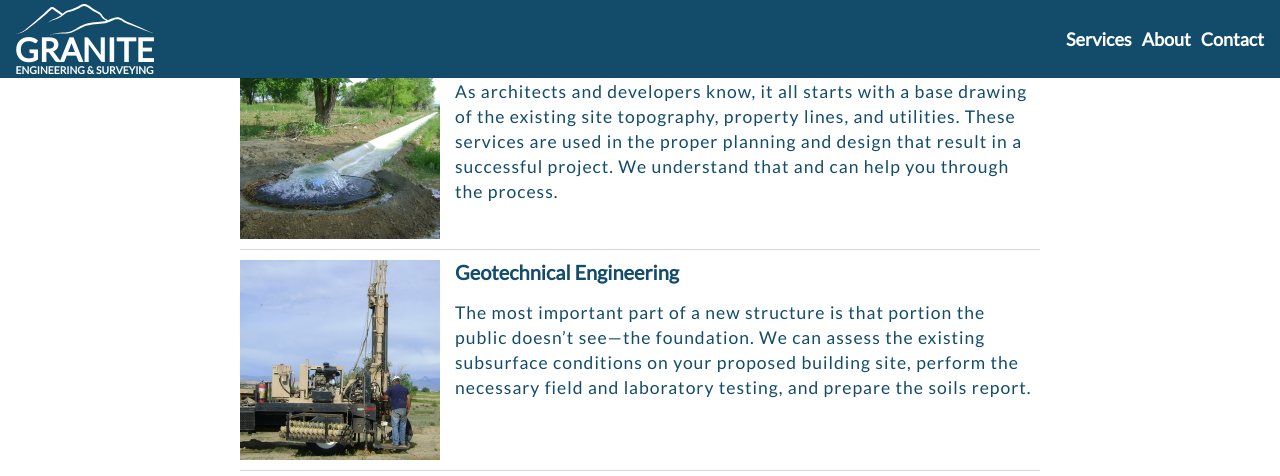
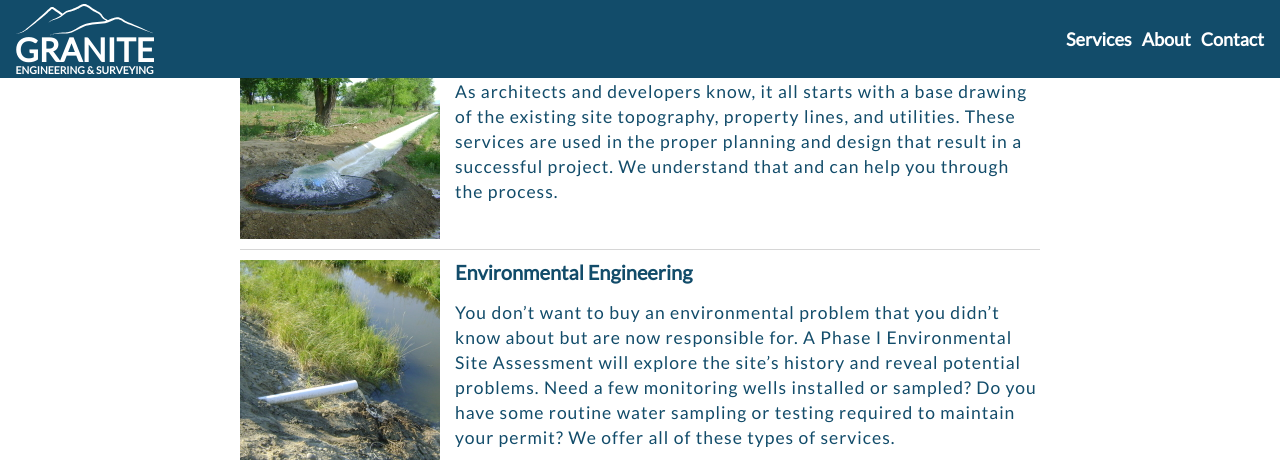
Before and after one commit to powell-igneous/powell-igneous.github.io, a Jekyll site: the page built from index.md, in a window 1280 px wide and 900 px high, scrolled down 828 px, cut to the strip 0-476 px from the top of the window. Built offline with Jekyll 4.4.1, drawn with Linux system fonts in a browser that asks for light colours.

Commit message:
Remove geotechnical section

```diff
--- a/_includes/servicessection.html
+++ b/_includes/servicessection.html
@@ -24,17 +24,6 @@ the legal descriptions.</div>
         </div>
     </li>
     <li class="services-list-item">
-        <div class="services-list-img geotechnical"></div>
-        <div class="services-list-desc">
-            <h2 class="services-list-desc-header">Geotechnical Engineering</h1>
-            <div class="content-section-blurb">The most important part of a new structure is that portion the
-                public doesn’t see&mdash;the foundation. We can assess the existing
-                subsurface conditions on your proposed building site, perform
-                the necessary field and laboratory testing, and prepare the
-                soils report.</div>
-        </div>
-    </li>
-    <li class="services-list-item">
         <div class="services-list-img environmental"></div>
         <div class="services-list-desc">
             <h2 class="services-list-desc-header">Environmental Engineering</h1>
```
